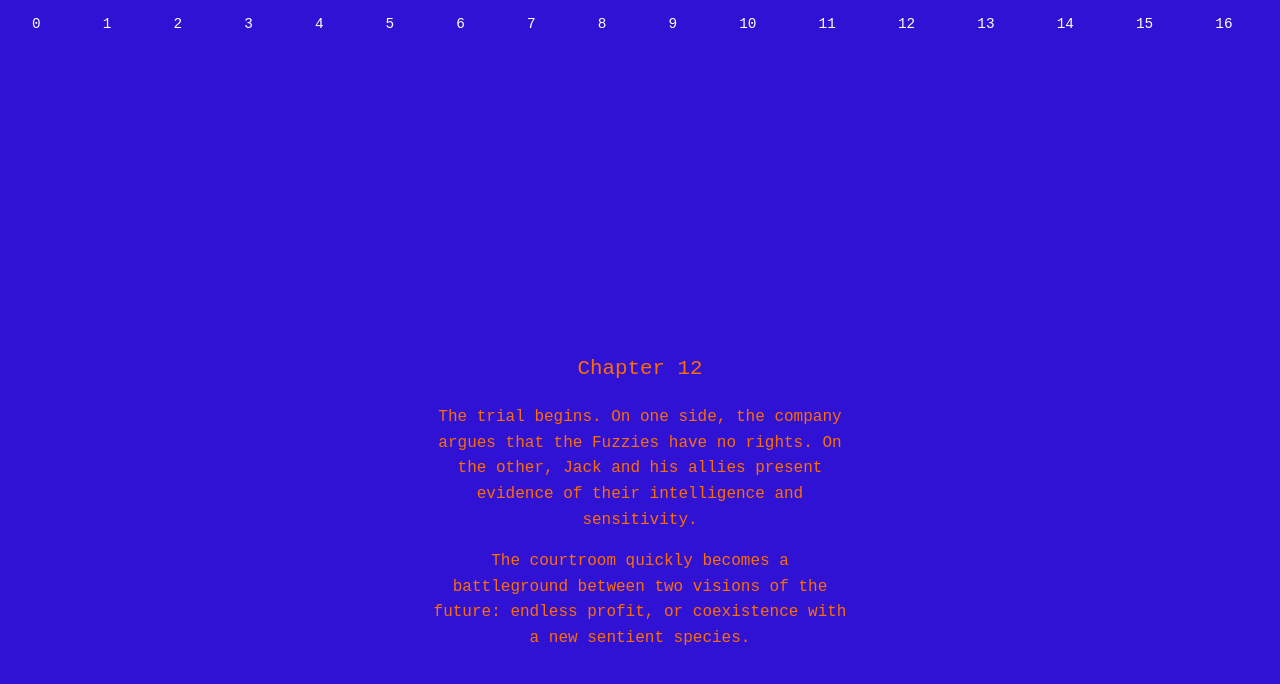
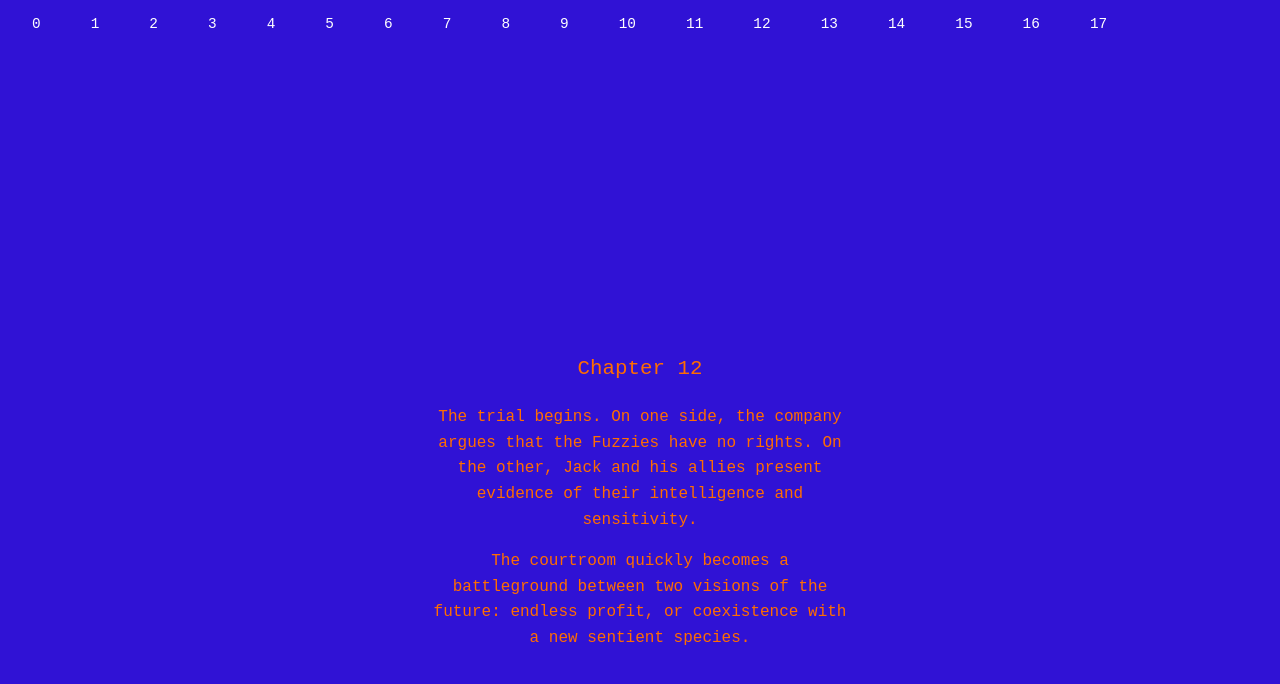
Before and after one commit to sebby0910-byte/Little-Fuzzy, a plain HTML site: page 12.html in a window 1280 px wide. Drawn offline with Linux system fonts and the light colour scheme.

Commit message:
Update 12.html
Signed-off-by: sebby0910-byte <sebby.0910@gmail.com>

```diff
--- a/12.html
+++ b/12.html
@@ -7,7 +7,7 @@
   <style>
     html, body {margin:0;height:100%;background:#3012d5;color:#FF6D00;font-family:"Courier New",monospace;overflow-x:hidden;scroll-behavior:smooth;}
     .top-nav{position:fixed;top:0;left:0;width:100%;padding:1rem 2rem;background:#3012d5;z-index:1000;}
-    .nav-numbers{display:flex;justify-content:space-between;width:100%;}
+    .nav-numbers{display:flex;justify-content:space-between;width:84%;}
     .nav-numbers a{color:#ffffff;text-decoration:none;font-size:0.9rem;transition:color 0.2s;}
     .nav-numbers a:hover{color:#FF6D00;}
     main{min-height:100vh;padding:7rem 2rem 3rem;display:flex;flex-direction:column;align-items:center;justify-content:center;text-align:center;}
```
